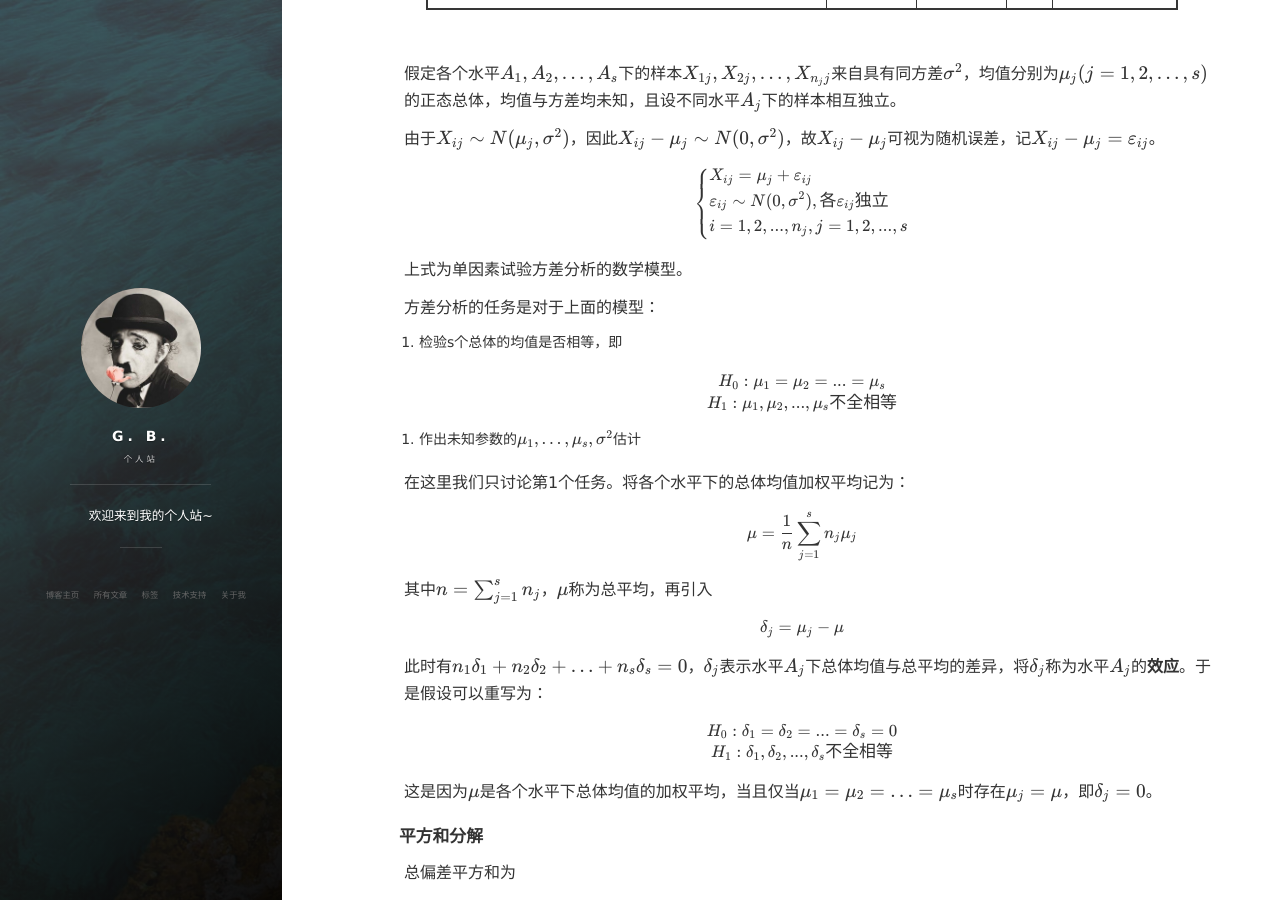
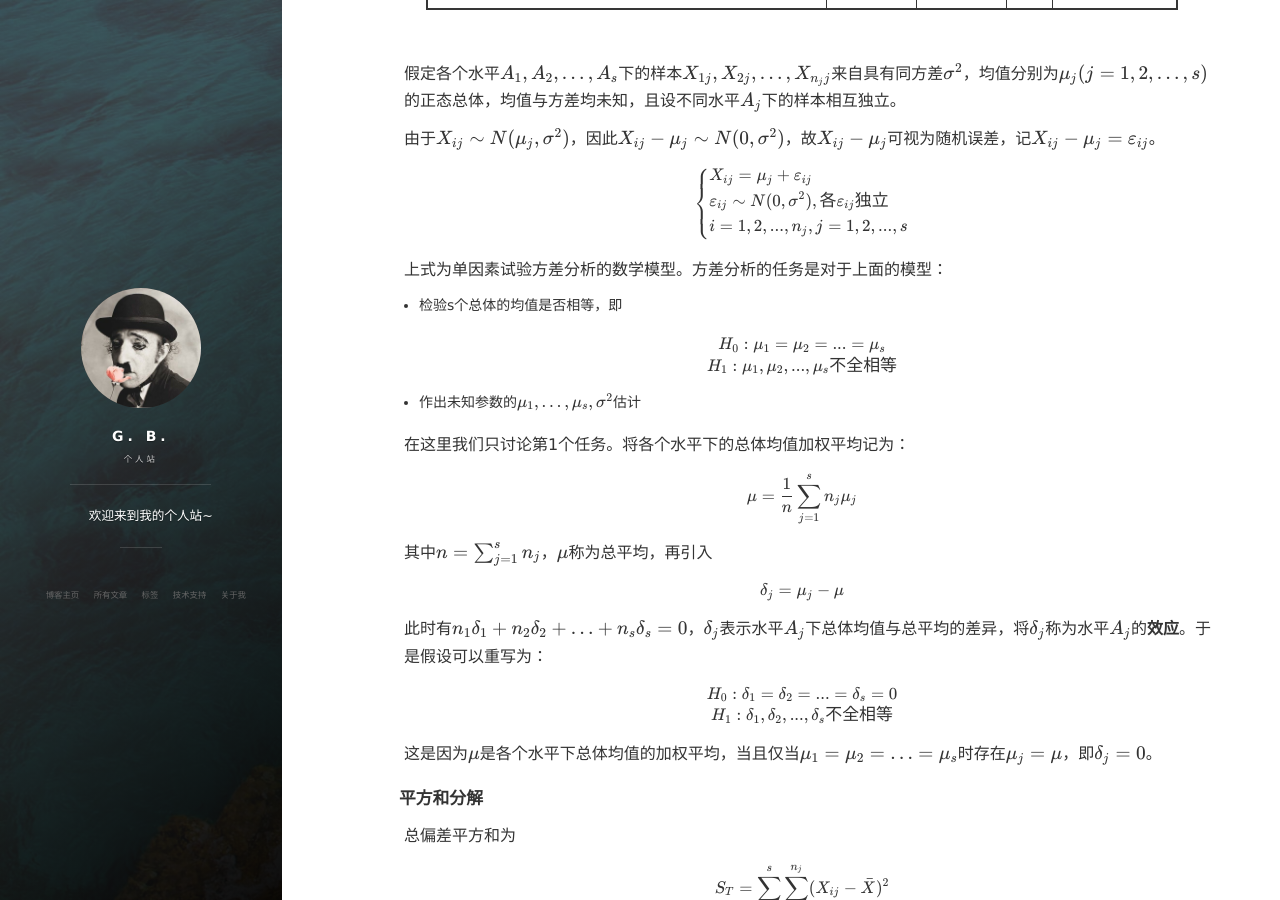
Before and after one commit to Blanket58/Blanket58.github.io, a Jekyll site: the page built from _posts/2021-08-20-hypothesis-test.md, in a window 1280 px wide and 900 px high, scrolled down 5746 px. Built offline with Jekyll 4.4.1, drawn with Linux system fonts in a browser that asks for light colours; nearby versions of some CDN libraries; comment, search, counter and statistics services are not loaded; part of the change alters nothing that is shown.

```diff
--- a/_posts/2021-08-20-hypothesis-test.md
+++ b/_posts/2021-08-20-hypothesis-test.md
@@ -312,18 +312,16 @@ $$
 \right.
 $$
 
-上式为单因素试验方差分析的数学模型。
+上式为单因素试验方差分析的数学模型。方差分析的任务是对于上面的模型：
 
-方差分析的任务是对于上面的模型：
-
-1. 检验s个总体的均值是否相等，即
+- 检验s个总体的均值是否相等，即
 
 $$
 H_0: \mu_1 = \mu_2 = ... = \mu_s \\
 H_1: \mu_1, \mu_2, ..., \mu_s不全相等
 $$
 
-2. 作出未知参数的$\mu_1, ..., \mu_s, \sigma^2$估计
+- 作出未知参数的$\mu_1, ..., \mu_s, \sigma^2$估计
 
 在这里我们只讨论第1个任务。将各个水平下的总体均值加权平均记为：
 
@@ -395,14 +393,19 @@ $S_E$称为误差平方和，$S_A$称为效应平方和。
 #### 检验统计量
 
 由[这里](https://blanket58.github.io/2021/08/statistical-theory/)的推导可知，存在：
+
 $$
 \frac {(n-1)s^2}{\sigma^2} \sim \chi^2(n - 1)
 $$
+
 即：
+
 $$
 \frac {\sum_{i=1}^{n_j} (X_{ij} - \bar X_{\cdot j})^2} {\sigma^2} \sim \chi^2(n_j - 1)
 $$
+
 又不同水平$A_j$下的样本相互独立，由卡方分布可加性得：
+
 $$
 \frac {S_E} {\sigma^2} \sim \chi^2(\sum_{j=1}^s(n_j - 1)) \Rightarrow \chi^2(n - s)
 $$
```
